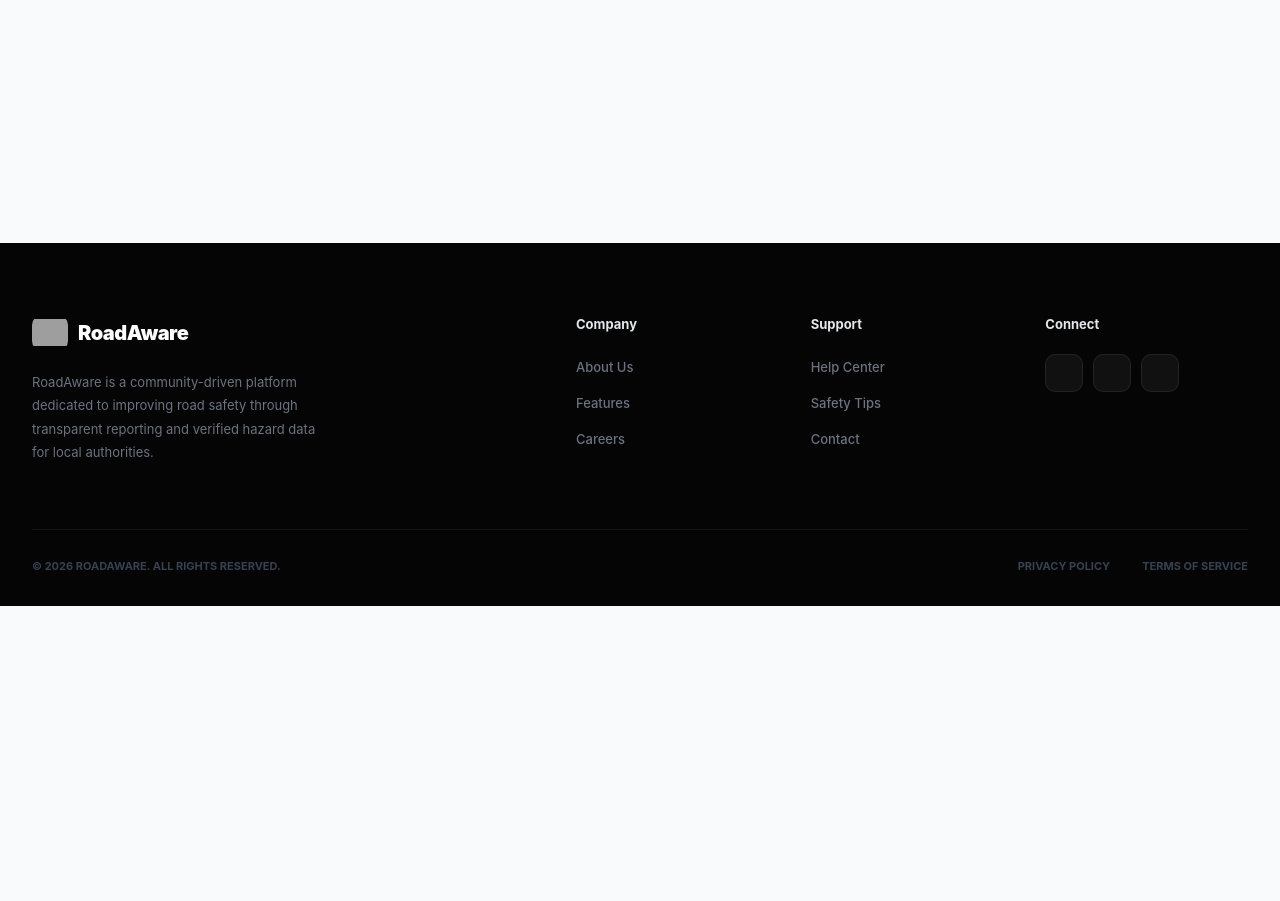
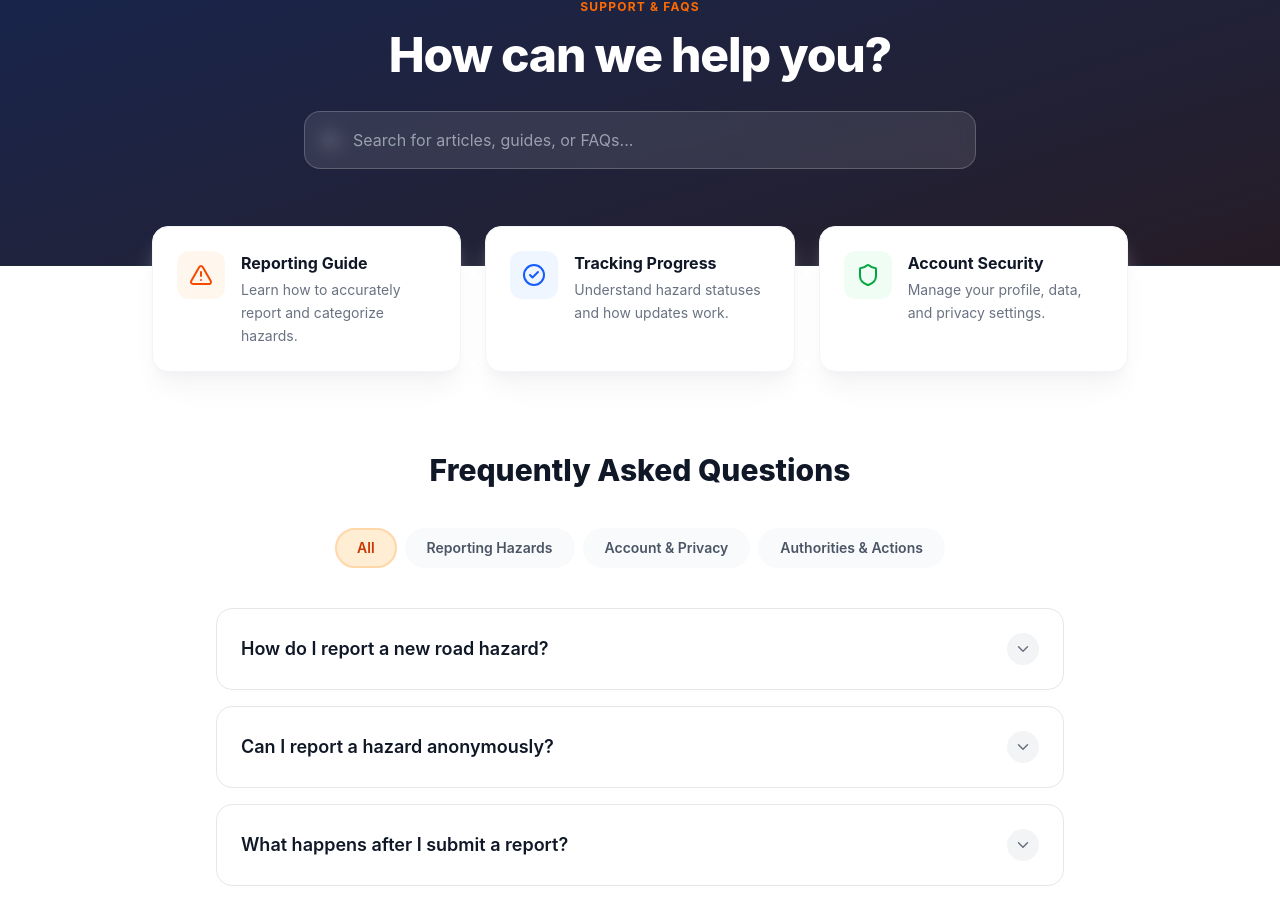
Before and after one commit to Pathum-Piyumal/RoadAware, a React (Vite) app in the folder frontend/: page /help-center in a window 1280 px wide. Shown: the part 194-1095 px from the top of the page. Before the commit the page ends 800 px from the top, so only its background shows below. Built offline with nearby package versions, Linux system fonts and the light colour scheme; no server answers; grey boxes are pictures that could not be loaded; a web font is replaced by a local one.

Commit message:
Add Help Center page and update App routing and footer component

```diff
--- a/frontend/src/App.jsx
+++ b/frontend/src/App.jsx
@@ -29,6 +29,7 @@ import HazardMap from './pages/public/HazardMap';
 import AboutUs from './pages/public/AboutUs';
 import Features from './pages/public/Features';
 import Careers from './pages/public/Careers';
+import HelpCenter from './pages/public/HelpCenter';
 
 // Auth Pages
 import Login from './pages/auth/Login';
@@ -69,6 +70,7 @@ function AppContent() {
           <Route path="/about" element={<AboutUs />} />
           <Route path="/features" element={<Features />} />
           <Route path="/careers" element={<Careers />} />
+          <Route path="/help-center" element={<HelpCenter />} />
           <Route path="/hazard/:id" element={<HazardDetails />} />
           <Route path="/map" element={<ProtectedRoute><HazardMap /></ProtectedRoute>} />
 
--- a/frontend/src/components/common/Footer.jsx
+++ b/frontend/src/components/common/Footer.jsx
@@ -26,7 +26,7 @@ const Footer = () => (
                 { label: 'Careers', path: '/careers' }
             ] },
             { heading: 'Support',  links: [
-                { label: 'Help Center', path: '#' },
+                { label: 'Help Center', path: '/help-center' },
                 { label: 'Safety Tips', path: '#' },
                 { label: 'Contact', path: '#' }
             ] },
--- /dev/null
+++ b/frontend/src/pages/public/HelpCenter.jsx
@@ -0,0 +1,174 @@
+import { Search, ChevronDown, MessageCircle, AlertTriangle, Shield, CheckCircle2 } from 'lucide-react';
+import { useState } from 'react';
+
+export default function HelpCenter() {
+  const [activeCategory, setActiveCategory] = useState('All');
+  const [searchQuery, setSearchQuery] = useState('');
+
+  const categories = ['All', 'Reporting Hazards', 'Account & Privacy', 'Authorities & Actions'];
+
+  const faqs = [
+    {
+      category: 'Reporting Hazards',
+      question: "How do I report a new road hazard?",
+      answer: "Click the 'Report Hazard' button on the homepage or in your dashboard. You will be guided through a simple 3-step process to provide the hazard details, select the exact location on the map, and optionally upload a photo. Once submitted, it will be visible to the community and local authorities."
+    },
+    {
+      category: 'Reporting Hazards',
+      question: "Can I report a hazard anonymously?",
+      answer: "Currently, you need to be logged into your RoadAware account to report a hazard. This helps us prevent spam and ensures the integrity of the data provided to local authorities. However, your personal details are kept private and are not publicly linked to the report."
+    },
+    {
+      category: 'Reporting Hazards',
+      question: "What happens after I submit a report?",
+      answer: "Your report is immediately added to the public Hazard Map. Other users can upvote it if they encounter the same issue. Local authorities use our dedicated dashboard to monitor these reports, assign repair crews, and update the status from 'Reported' to 'In Progress' and eventually 'Resolved'."
+    },
+    {
+      category: 'Authorities & Actions',
+      question: "How quickly are hazards fixed?",
+      answer: "Repair times depend entirely on the local authority's schedule, resources, and the severity of the hazard. RoadAware acts as the communication bridge. Highly upvoted and 'Critical' severity reports are often prioritized by maintenance crews."
+    },
+    {
+      category: 'Authorities & Actions',
+      question: "Who updates the status of a hazard?",
+      answer: "Only verified local authority accounts have the permission to update a hazard's status. They can mark it as 'In Progress' when a crew is dispatched, and 'Resolved' once the repair is complete."
+    },
+    {
+      category: 'Account & Privacy',
+      question: "How is my location data used?",
+      answer: "When you use the 'Use My Current Location' feature, your GPS coordinates are strictly used to pin the hazard on the map. We do not track your location continuously, and your location is never shared with third parties."
+    }
+  ];
+
+  const filteredFaqs = faqs.filter(faq => {
+    const matchesCategory = activeCategory === 'All' || faq.category === activeCategory;
+    const matchesSearch = faq.question.toLowerCase().includes(searchQuery.toLowerCase()) || faq.answer.toLowerCase().includes(searchQuery.toLowerCase());
+    return matchesCategory && matchesSearch;
+  });
+
+  return (
+    <div className="min-h-screen bg-white font-sans text-gray-900 pb-24">
+      {/* Hero Section */}
+      <section className="relative pt-32 pb-24 bg-[#0f172a] border-b border-gray-800 text-center px-6">
+        <div className="absolute inset-0 bg-gradient-to-br from-blue-900/40 to-orange-900/20 pointer-events-none" />
+        <div className="max-w-3xl mx-auto relative z-10">
+          <span className="text-orange-500 font-bold text-xs tracking-widest uppercase mb-4 block">Support & FAQs</span>
+          <h1 className="text-4xl md:text-5xl font-extrabold tracking-tight text-white mb-6">
+            How can we help you?
+          </h1>
+
+          {/* Search Bar */}
+          <div className="relative max-w-2xl mx-auto mt-8">
+            <div className="absolute inset-y-0 left-0 pl-4 flex items-center pointer-events-none">
+              <Search className="text-gray-400" size={20} />
+            </div>
+            <input
+              type="text"
+              placeholder="Search for articles, guides, or FAQs..."
+              className="w-full pl-12 pr-4 py-4 bg-white/10 border border-white/20 rounded-2xl text-white placeholder-gray-400 focus:outline-none focus:ring-2 focus:ring-orange-500 focus:bg-white/20 transition-all backdrop-blur-sm"
+              value={searchQuery}
+              onChange={(e) => setSearchQuery(e.target.value)}
+            />
+          </div>
+        </div>
+      </section>
+
+      {/* Quick Links / Topic Cards */}
+      <section className="max-w-5xl mx-auto px-6 -mt-10 relative z-20 mb-20">
+        <div className="grid md:grid-cols-3 gap-6">
+          <div className="bg-white p-6 rounded-2xl border border-gray-100 shadow-xl shadow-gray-200/40 flex items-start gap-4 hover:border-orange-200 transition-colors cursor-pointer group">
+            <div className="p-3 bg-orange-50 text-orange-600 rounded-xl group-hover:scale-110 transition-transform">
+              <AlertTriangle size={24} />
+            </div>
+            <div>
+              <h3 className="font-bold text-gray-900 mb-1">Reporting Guide</h3>
+              <p className="text-sm text-gray-500 leading-relaxed">Learn how to accurately report and categorize hazards.</p>
+            </div>
+          </div>
+          <div className="bg-white p-6 rounded-2xl border border-gray-100 shadow-xl shadow-gray-200/40 flex items-start gap-4 hover:border-blue-200 transition-colors cursor-pointer group">
+            <div className="p-3 bg-blue-50 text-blue-600 rounded-xl group-hover:scale-110 transition-transform">
+              <CheckCircle2 size={24} />
+            </div>
+            <div>
+              <h3 className="font-bold text-gray-900 mb-1">Tracking Progress</h3>
+              <p className="text-sm text-gray-500 leading-relaxed">Understand hazard statuses and how updates work.</p>
+            </div>
+          </div>
+          <div className="bg-white p-6 rounded-2xl border border-gray-100 shadow-xl shadow-gray-200/40 flex items-start gap-4 hover:border-green-200 transition-colors cursor-pointer group">
+            <div className="p-3 bg-green-50 text-green-600 rounded-xl group-hover:scale-110 transition-transform">
+              <Shield size={24} />
+            </div>
+            <div>
+              <h3 className="font-bold text-gray-900 mb-1">Account Security</h3>
+              <p className="text-sm text-gray-500 leading-relaxed">Manage your profile, data, and privacy settings.</p>
+            </div>
+          </div>
+        </div>
+      </section>
+
+      {/* FAQ Section */}
+      <section className="max-w-4xl mx-auto px-6">
+        <div className="text-center mb-10">
+          <h2 className="text-3xl font-extrabold text-gray-900 mb-4">Frequently Asked Questions</h2>
+        </div>
+
+        {/* Category Filters */}
+        <div className="flex flex-wrap justify-center gap-2 mb-10">
+          {categories.map(cat => (
+            <button
+              key={cat}
+              onClick={() => setActiveCategory(cat)}
+              className={`px-5 py-2 rounded-full text-sm font-semibold transition-all ${
+                activeCategory === cat
+                  ? 'bg-orange-100 text-orange-700 border-2 border-orange-200'
+                  : 'bg-gray-50 text-gray-600 border-2 border-transparent hover:bg-gray-100'
+              }`}
+            >
+              {cat}
+            </button>
+          ))}
+        </div>
+
+        {/* FAQ List */}
+        <div className="space-y-4">
+          {filteredFaqs.length > 0 ? (
+            filteredFaqs.map((faq, i) => (
+              <details key={i} className="group bg-white border border-gray-200 rounded-2xl overflow-hidden [&_summary::-webkit-details-marker]:hidden">
+                <summary className="flex items-center justify-between p-6 cursor-pointer hover:bg-gray-50 transition-colors">
+                  <h3 className="font-semibold text-gray-900 pr-6 text-lg">{faq.question}</h3>
+                  <div className="flex-shrink-0 w-8 h-8 rounded-full bg-gray-100 flex items-center justify-center group-open:rotate-180 transition-transform duration-300">
+                    <ChevronDown size={18} className="text-gray-500" />
+                  </div>
+                </summary>
+                <div className="p-6 pt-0 text-gray-600 leading-relaxed">
+                  <div className="pt-4 border-t border-gray-100">
+                    {faq.answer}
+                  </div>
+                </div>
+              </details>
+            ))
+          ) : (
+            <div className="text-center py-12 bg-gray-50 rounded-2xl border border-gray-200">
+              <Search className="mx-auto text-gray-400 mb-4" size={32} />
+              <h3 className="text-lg font-bold text-gray-900 mb-2">No results found</h3>
+              <p className="text-gray-500">We couldn't find any FAQs matching your search.</p>
+            </div>
+          )}
+        </div>
+      </section>
+
+      {/* Support CTA */}
+      <section className="max-w-4xl mx-auto px-6 mt-24">
+        <div className="bg-gradient-to-r from-blue-50 to-indigo-50 rounded-3xl p-10 border border-blue-100 flex flex-col md:flex-row items-center justify-between gap-8 shadow-sm">
+          <div>
+            <h2 className="text-2xl font-bold text-gray-900 mb-2">Still need help?</h2>
+            <p className="text-gray-600 max-w-md">Our support team is always ready to assist you with any questions or technical issues.</p>
+          </div>
+          <a href="mailto:support@roadaware.com" className="whitespace-nowrap flex items-center px-6 py-3 bg-[#0f172a] text-white font-semibold rounded-xl shadow-md hover:bg-[#1e293b] transition-all">
+            <MessageCircle size={18} className="mr-2" /> Contact Support
+          </a>
+        </div>
+      </section>
+    </div>
+  );
+}
```
